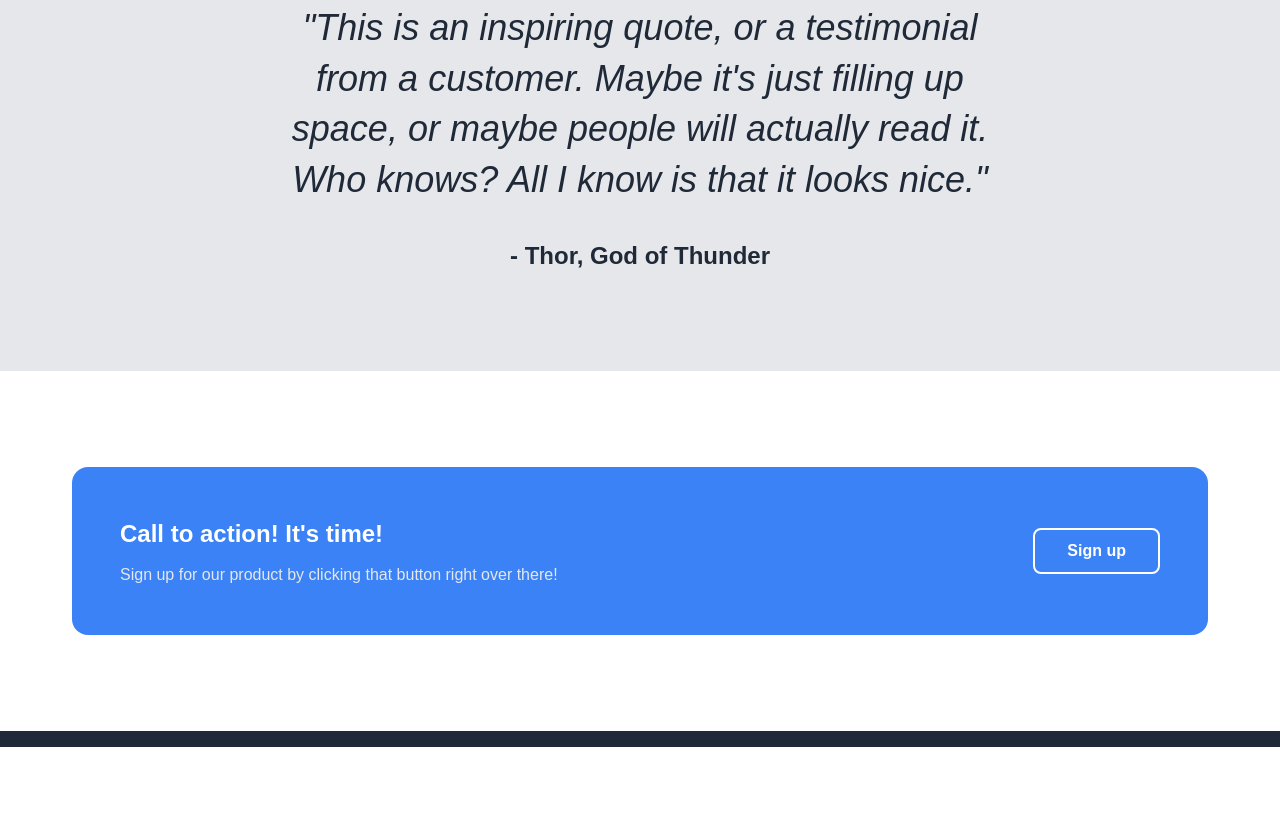
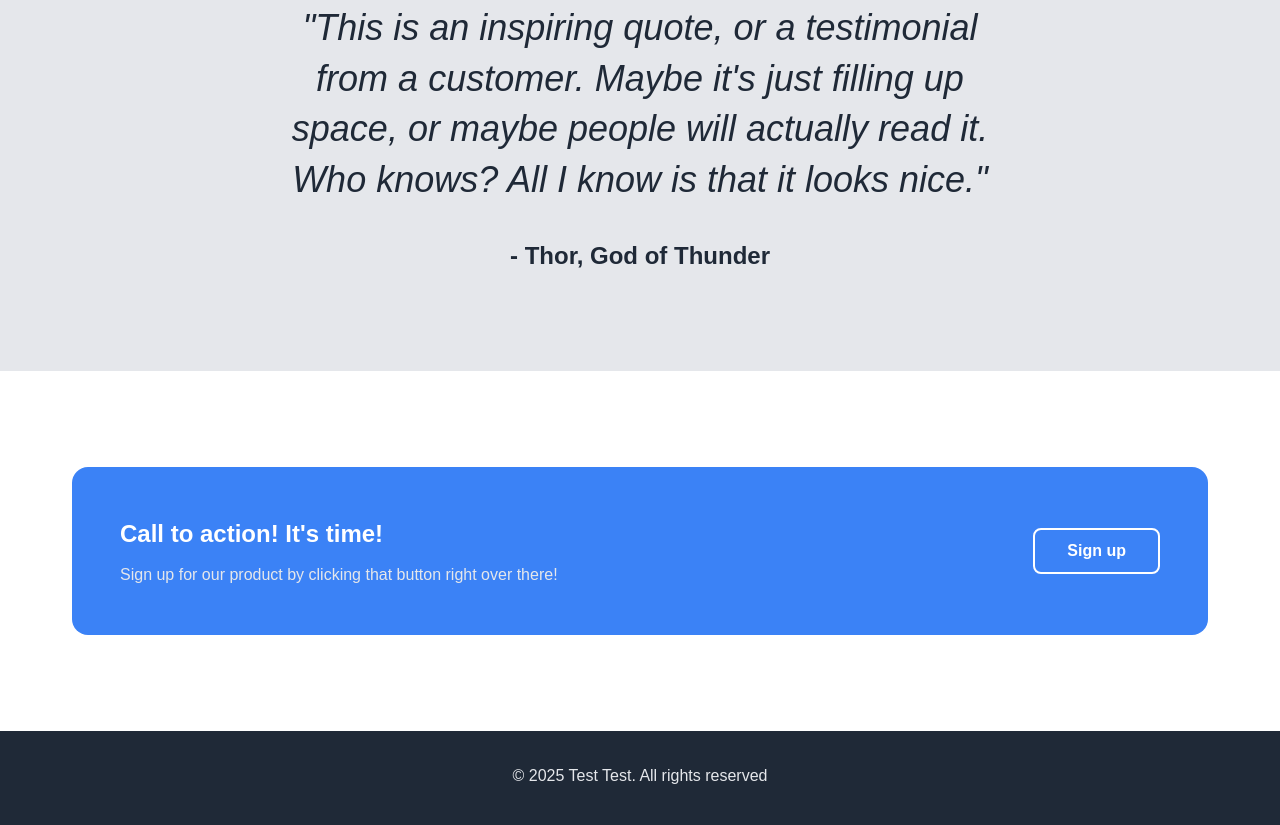
Before and after one commit to Fallibi/landing-page, a plain HTML site: page index.html in a window 1280 px wide. Shown: the part 1117-1942 px from the top of the page. Before the commit the page ends 1864 px from the top, so only its background shows below. Drawn offline with Linux system fonts and the light colour scheme.

Commit message:
Add footer section

```diff
--- a/index.html
+++ b/index.html
@@ -87,6 +87,14 @@
             </div>
         </div>
     </section>
+
+<!-- Footer -->
+    <footer>
+        <div class="footer-container">
+            <p>© 2025 Test Test. All rights reserved</p>
+        </div>
+    </footer>
+
 </body>
 
 </body>
--- a/style.css
+++ b/style.css
@@ -241,3 +241,21 @@ cite {
     background-color: white;
     color: #3b82f6;
 }
+
+/* Footer */
+footer {
+    background-color: #1f2937;
+    padding: 2rem 0;
+}
+
+.footer-container {
+    max-width: 1200px;
+    margin: 0 auto;
+    padding: 0 2rem;
+    text-align: center;
+}
+
+footer p {
+    color: #e5e7eb;
+    font-size: 1rem;
+}
```
